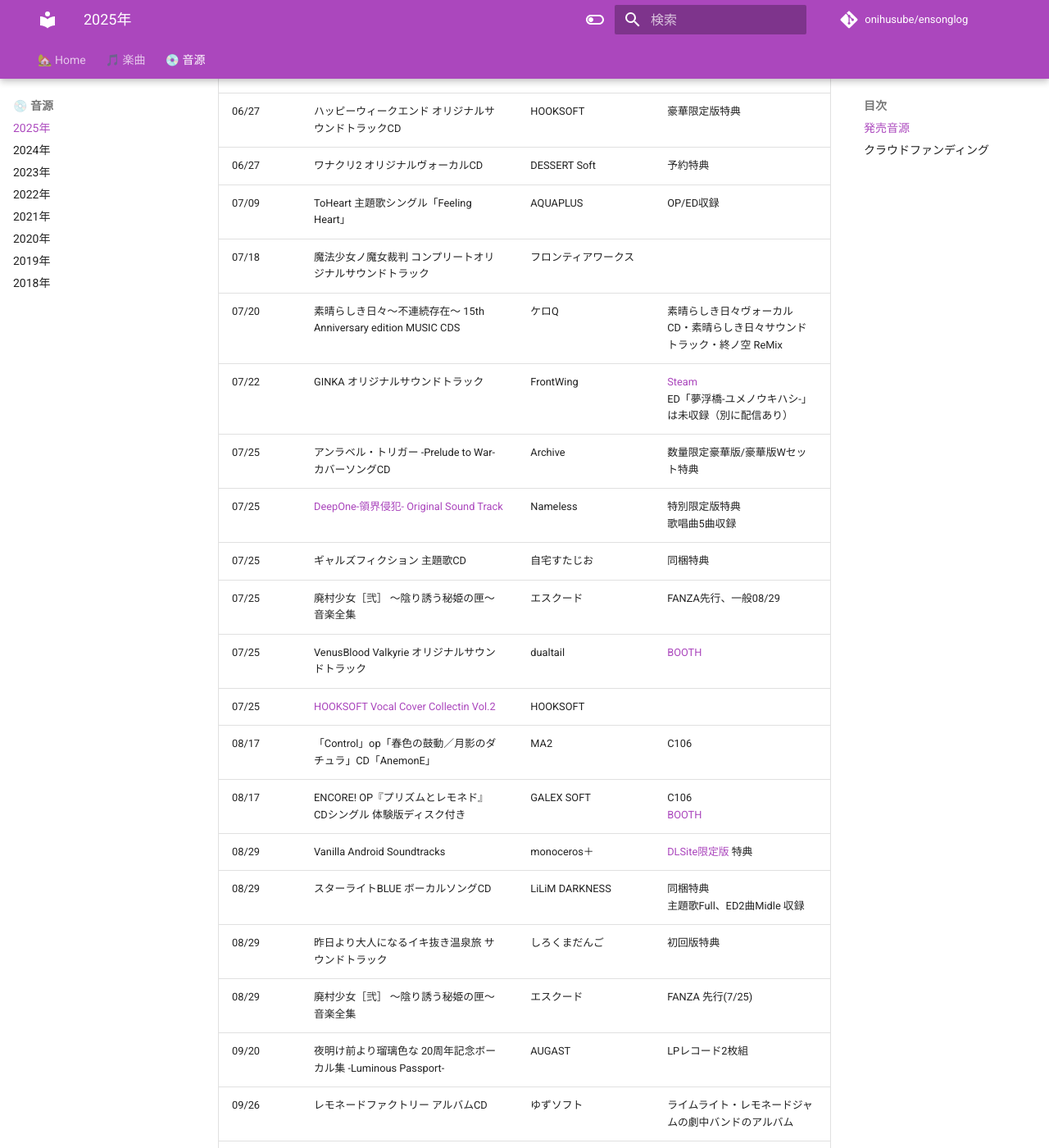
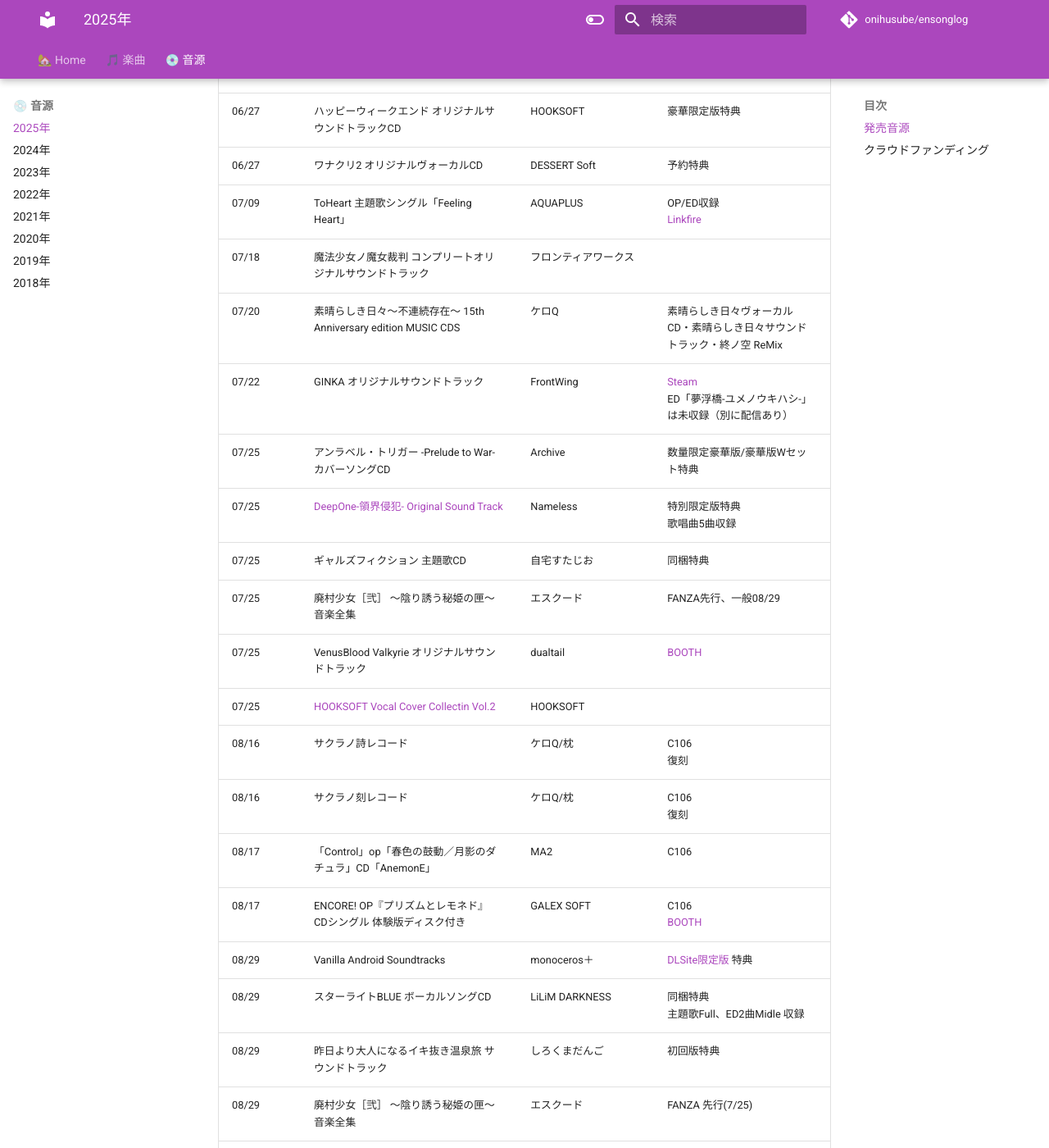
Before and after one commit to onihusube/ensonglog, an MkDocs documentation site: the page built from docs/2025/音源.md, in a window 1280 px wide and 1400 px high, scrolled down 7614 px. Shown: the whole window at 82% size. Built offline with MkDocs 1.6.1 and Material for MkDocs 9.7.7, drawn with Linux system fonts in a browser that asks for light colours; comment, search, counter and statistics services are not loaded.

Commit message:
音源情報追記

```diff
--- a/docs/2025/音源.md
+++ b/docs/2025/音源.md
@@ -118,7 +118,7 @@
 | 06/27 | シークレット・デッサン オリジナルサウンドトラック | あざらしそふと+1 | 豪華版特典 |
 | 06/27 | ハッピーウィークエンド オリジナルサウンドトラックCD | HOOKSOFT | 豪華限定版特典 |
 | 06/27 | ワナクリ2 オリジナルヴォーカルCD | DESSERT Soft | 予約特典 |
-| 07/09 | ToHeart 主題歌シングル「Feeling Heart」 | AQUAPLUS | OP/ED収録 |
+| 07/09 | ToHeart 主題歌シングル「Feeling Heart」 | AQUAPLUS | OP/ED収録 </br> [Linkfire](https://spaceshowerfuga.lnk.to/feelingheart) |
 | 07/18 | 魔法少女ノ魔女裁判 コンプリートオリジナルサウンドトラック | フロンティアワークス |  |
 | 07/20 | 素晴らしき日々〜不連続存在〜 15th Anniversary edition MUSIC CDS | ケロQ | 素晴らしき日々ヴォーカルCD・素晴らしき日々サウンドトラック・終ノ空 ReMix |
 | 07/22 | GINKA オリジナルサウンドトラック | FrontWing | [Steam](https://store.steampowered.com/app/3808560/GINKA/) </br> ED「夢浮橋-ユメノウキハシ-」は未収録（別に配信あり） |
@@ -128,6 +128,8 @@
 | 07/25 | 廃村少女［弐］ ～陰り誘う秘姫の匣～ 音楽全集 | エスクード | FANZA先行、一般08/29 |
 | 07/25 | VenusBlood Valkyrie オリジナルサウンドトラック | dualtail | [BOOTH](https://booth.pm/ja/items/7148325) |
 | 07/25 | [HOOKSOFT Vocal Cover Collectin Vol.2](./音源個別/HOOKSOFT%20Vocal%20Cover%20Collectin%20Vol.2.md) | HOOKSOFT |  |
+| 08/16 | サクラノ詩レコード | ケロQ/枕 | C106 </br> 復刻 |
+| 08/16 | サクラノ刻レコード | ケロQ/枕 | C106 </br> 復刻 |
 | 08/17 | 「Control」op「春色の鼓動／月影のダチュラ」CD「AnemonE」 | MA2 | C106 |
 | 08/17 | ENCORE! OP『プリズムとレモネド』 CDシングル 体験版ディスク付き | GALEX SOFT | C106 </br> [BOOTH](https://galexsoft.booth.pm/items/7108927) |
 | 08/29 | Vanilla Android Soundtracks |	monoceros＋ | [DLSite限定版](https://www.dlsite.com/pro/work/=/product_id/VJ01004213.html) 特典 |
```
Also changed, not shown: docs/2025/楽曲.md (+2 -2 lines).
